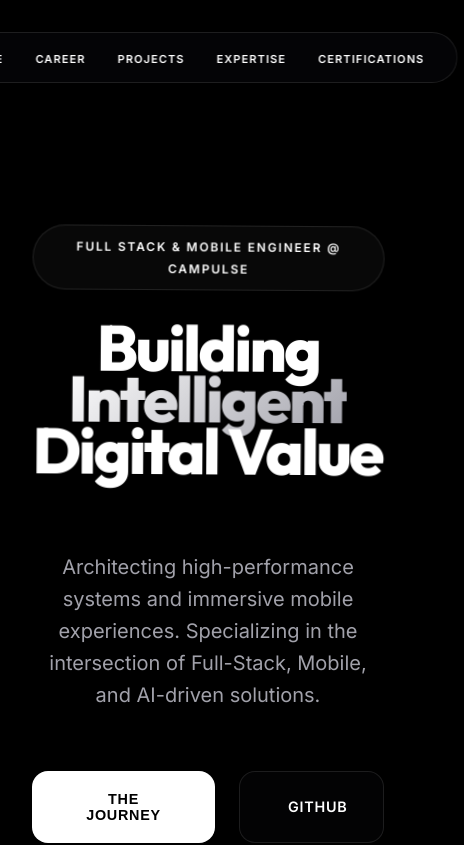
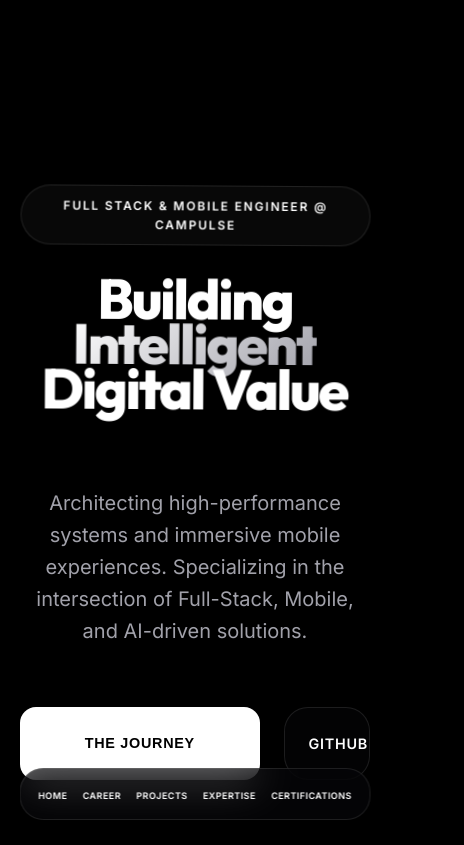
Before and after one commit to christian759/portfolio, a React (Vite) app: page / in a window 390 px wide. Shown: the top 845 px of the page, 464 px wide, since content can reach past the window. Built offline with nearby package versions, Linux system fonts and the light colour scheme.

Commit message:
mobile compatible

```diff
--- a/src/App.tsx
+++ b/src/App.tsx
@@ -147,17 +147,17 @@ function App() {
           <span className="subheading">Crafted Works</span>
           <h2 style={{ fontSize: 'clamp(3rem, 8vw, 5rem)', marginBottom: '100px' }}>Project <span className="gradient-text">Stories</span></h2>
         </div>
-        <div style={{ display: 'flex', flexDirection: 'column', gap: '200px' }}>
+        <div style={{ display: 'flex', flexDirection: 'column', gap: 'clamp(80px, 15vw, 200px)' }}>
           {projects.map((project, index) => (
             <div key={index} className="reveal" style={{ transitionDelay: `${index * 0.1}s` }}>
               <div style={{
                 display: 'flex',
-                flexDirection: index % 2 === 0 ? 'row' : 'row-reverse',
-                gap: '80px',
+                flexDirection: 'row',
+                gap: 'clamp(32px, 5vw, 80px)',
                 alignItems: 'center',
                 flexWrap: 'wrap'
               }}>
-                <div style={{ flex: '1', minWidth: '320px' }}>
+                <div style={{ flex: '1', minWidth: 'min(320px, 100%)' }}>
                   <div className="glass" style={{ borderRadius: '40px', overflow: 'hidden', border: '1px solid rgba(255,255,255,0.05)', position: 'relative', aspectRatio: '16/10' }}>
                     {project.images ? (
                       <div className="image-gallery" style={{ height: '100%', position: 'relative' }}>
@@ -173,7 +173,7 @@ function App() {
                     )}
                   </div>
                 </div>
-                <div style={{ flex: '1', minWidth: '320px' }}>
+                <div style={{ flex: '1', minWidth: 'min(320px, 100%)' }}>
                   <span style={{ fontSize: '14px', fontWeight: 800, opacity: 0.3, letterSpacing: '0.3em', textTransform: 'uppercase', display: 'block', marginBottom: '24px' }}>Project {index + 1}</span>
                   <h3 style={{ fontSize: 'clamp(2rem, 4vw, 3.5rem)', marginBottom: '32px', lineHeight: 1.1 }}>{project.title}</h3>
                   <p style={{ color: 'var(--text-secondary)', fontSize: '1.2rem', lineHeight: 1.7, marginBottom: '40px' }}>
@@ -204,7 +204,7 @@ function App() {
           <h2 style={{ fontSize: 'clamp(3rem, 8vw, 5rem)', marginBottom: '100px' }}>Additional <span className="gradient-text">Developments</span></h2>
         </div>
 
-        <div style={{ display: 'grid', gridTemplateColumns: 'repeat(auto-fit, minmax(350px, 1fr))', gap: '32px' }}>
+        <div style={{ display: 'grid', gridTemplateColumns: 'repeat(auto-fit, minmax(min(350px, 100%), 1fr))', gap: '24px' }}>
           {[
             {
               title: "SmartChain",
@@ -237,7 +237,7 @@ function App() {
           <h2 style={{ fontSize: 'clamp(3rem, 8vw, 5rem)', marginBottom: '80px' }}>Areas of <span className="gradient-text">Expertise</span></h2>
         </div>
 
-        <div style={{ display: 'grid', gridTemplateColumns: 'repeat(auto-fit, minmax(400px, 1fr))', gap: '32px', marginBottom: '120px' }}>
+        <div style={{ display: 'grid', gridTemplateColumns: 'repeat(auto-fit, minmax(min(400px, 100%), 1fr))', gap: '24px', marginBottom: '80px' }}>
           {[
             {
               title: "Generative AI & RAG",
--- a/src/index.css
+++ b/src/index.css
@@ -29,12 +29,18 @@ html {
   scroll-snap-type: y mandatory;
 }
 
+@media (max-width: 768px) {
+  html {
+    scroll-snap-type: none;
+    /* Disable snap on mobile for better natural feel */
+  }
+}
+
 body {
   font-family: var(--font-body);
   background-color: var(--bg-color);
   color: var(--text-primary);
-  line-height: 1.8;
-  /* More breathable line height */
+  line-height: 1.6;
   overflow-x: hidden;
   -webkit-font-smoothing: antialiased;
 }
@@ -45,6 +51,13 @@ section {
   display: flex;
   flex-direction: column;
   justify-content: center;
+}
+
+@media (max-width: 768px) {
+  section {
+    min-height: auto;
+    padding: 80px 0 !important;
+  }
 }
 
 /* 3D Immersive Lighting */
@@ -208,10 +221,54 @@ nav.glass {
 
 @media (max-width: 768px) {
   h1 {
-    font-size: 4rem;
+    font-size: 3.5rem !important;
+  }
+
+  h2 {
+    font-size: 2.5rem !important;
+    margin-bottom: 40px !important;
   }
 
   .section-padding {
-    padding: 120px 0;
+    padding: 60px 0;
+  }
+
+  .container {
+    padding: 0 20px;
+  }
+
+  nav.glass {
+    bottom: 24px !important;
+    top: auto !important;
+    width: 90% !important;
+    padding: 12px 16px !important;
+    border-radius: 24px !important;
+  }
+
+  nav ul {
+    gap: 12px !important;
+    justify-content: space-around !important;
+    width: 100% !important;
+  }
+
+  nav a {
+    font-size: 9px !important;
+    letter-spacing: 0.05em !important;
+  }
+
+  .glass {
+    padding: 24px !important;
+    border-radius: 24px !important;
+  }
+
+  .btn-premium {
+    padding: 16px 32px !important;
+    width: 100%;
+    text-align: center;
+  }
+
+  .image-gallery,
+  .glass img {
+    aspect-ratio: 1/1 !important;
   }
 }
```
